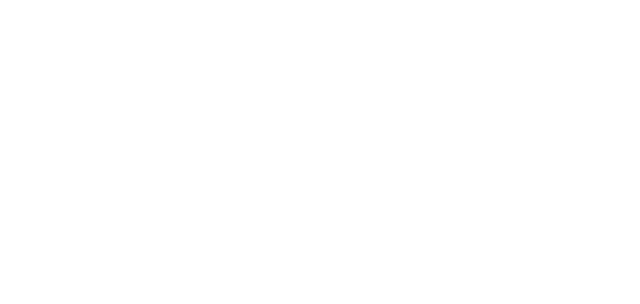
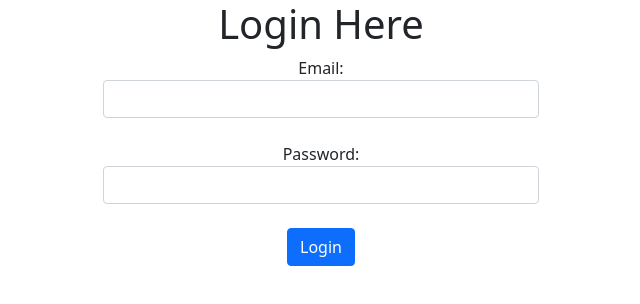
Before and after one commit to Adrusselljr/movie-database-frontend, a React (Create React App) app in the folder client/: page /login in a window 1280 px wide. Before the commit this address had no page. Shown: the top 304 px of the page, without its empty margins (319-959 px from the left). Built offline with nearby package versions, Linux system fonts and the light colour scheme.

Commit message:
MODIFIED App.css/App.jsx/Registration CREATED Home.jsx/Login.jsx

```diff
--- a/client/src/App.css
+++ b/client/src/App.css
@@ -2,7 +2,7 @@
   text-align: center;
 }
 
-.form-group, h1 {
+.form-group{
   margin-left: 33%;
   width: 34%;
   display: flex;
--- a/client/src/App.jsx
+++ b/client/src/App.jsx
@@ -1,6 +1,8 @@
 import React from 'react'
 import { BrowserRouter, Routes, Route } from "react-router-dom"
 import Registration from './Pages/Registration'
+import Login from './Pages/Login'
+import Home from './Pages/Home'
 import './App.css'
 import 'bootstrap/dist/css/bootstrap.min.css'
 
@@ -9,6 +11,8 @@
         <BrowserRouter>
             <Routes>
                 <Route path='/' element={ <Registration /> } />
+                <Route path='login' element={ <Login /> } />
+                <Route path='home' element={ <Home /> } />
             </Routes>
         </BrowserRouter>
     )
--- /dev/null
+++ b/client/src/Pages/Home.jsx
@@ -0,0 +1,15 @@
+import React from 'react'
+import '../App.css'
+import 'bootstrap/dist/css/bootstrap.min.css'
+
+function Home() {
+    return (
+        <div className='App'>
+
+            <h1>Hello World from Home!</h1>
+
+        </div>
+    )
+}
+
+export default Home
--- /dev/null
+++ b/client/src/Pages/Login.jsx
@@ -0,0 +1,30 @@
+import React from 'react'
+import { Link } from "react-router-dom"
+import '../App.css'
+import 'bootstrap/dist/css/bootstrap.min.css'
+
+function Login() {
+    return (
+        <div className='App'>
+
+            <h1>Login Here</h1>
+
+            <div className="loginForm">
+                <div className="form-group">
+                    <label>Email:</label>
+                    <input className='form-control' type="email"/>
+                </div><br/>
+
+                <div className="form-group">
+                    <label>Password:</label>
+                    <input className='form-control' type="password"/>
+                </div><br/>
+
+                <Link to='/home' className='btn btn-primary'>Login</Link>
+            </div>
+
+        </div>
+    )
+}
+
+export default Login
--- a/client/src/Pages/Registration.jsx
+++ b/client/src/Pages/Registration.jsx
@@ -1,5 +1,6 @@
 import React from 'react'
-import { Link } from "react-router-dom";
+import { Link } from "react-router-dom"
+import DisplayUsers from './DisplayUsers'
 import '../App.css'
 import 'bootstrap/dist/css/bootstrap.min.css'
 
@@ -39,7 +40,11 @@
             </div><br/>
 
             <h5>Already have an account?</h5><br/>
-            <Link to='login' className='btn btn-primary'>Login</Link>
+            <Link to='login' className='btn btn-primary'>Login Here</Link>
+
+
+
+            <DisplayUsers />
 
         </div>
     )
```
